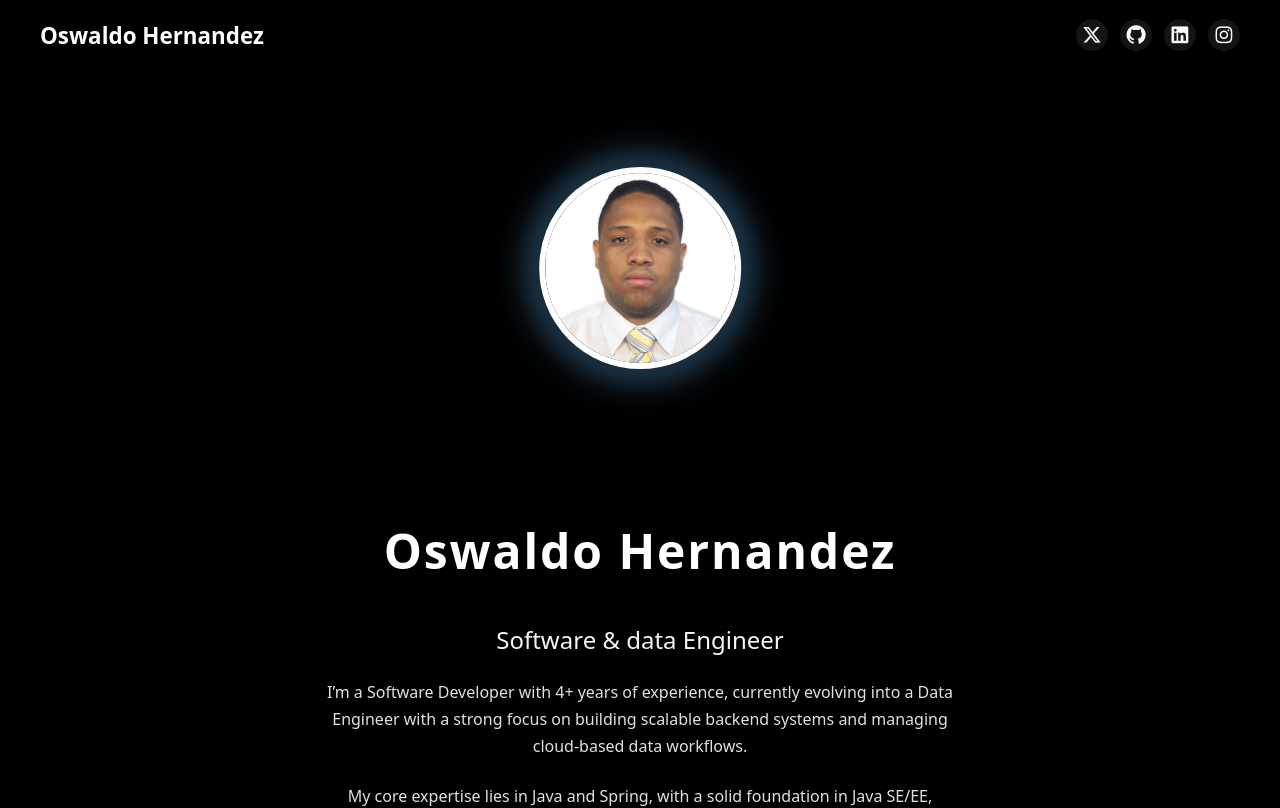
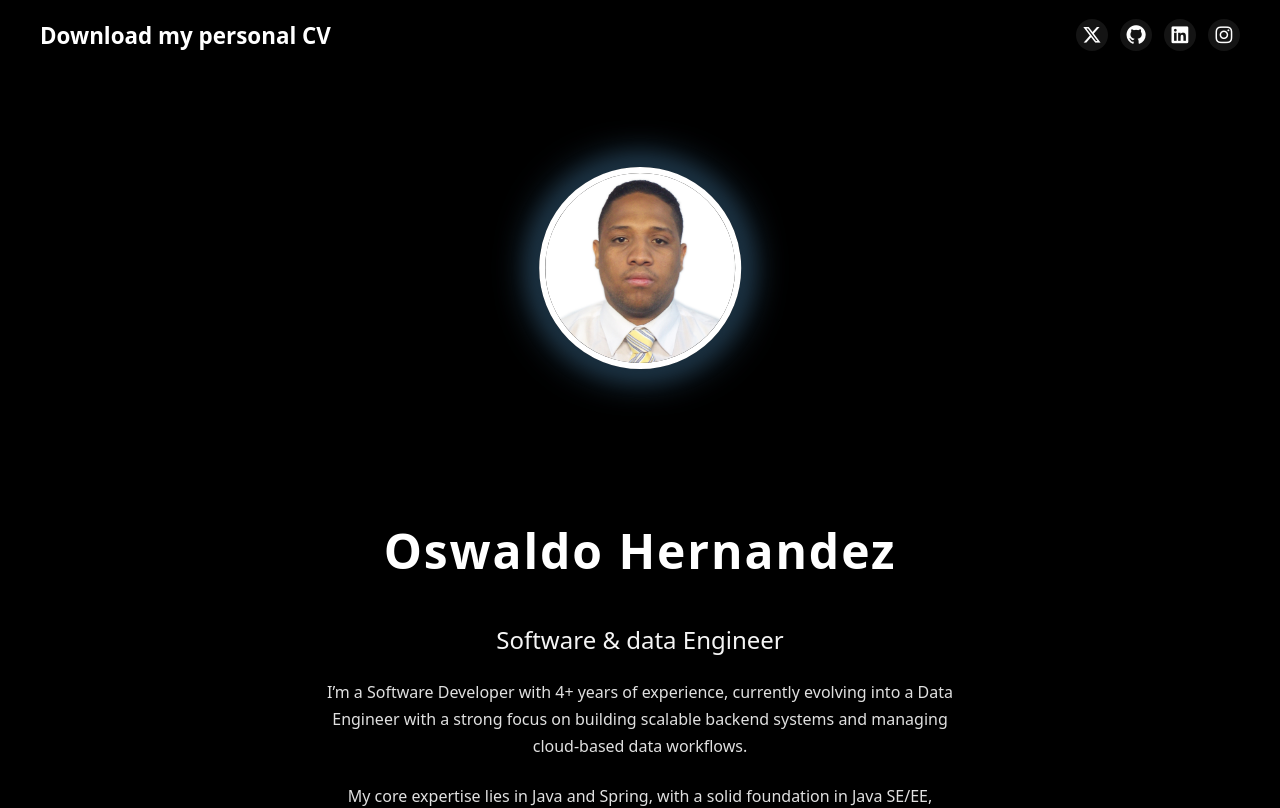
Before and after one commit to OswaldOniSango/personal-web, an Angular app: page / in a window 1280 px wide. Shown: the top 808 px of the page. Built offline with nearby package versions, Linux system fonts and the light colour scheme.

Commit message:
add personal cv

```diff
--- a/src/app/app.component.html
+++ b/src/app/app.component.html
@@ -1,7 +1,12 @@
 <div class="space-page">
 
   <header class="top-bar">
-    <div class="logo">Oswaldo Hernandez</div>
+    <a class="cv-link"
+      href="assets/cv/Oswaldo_Hernandez_CV.pdf"
+      download="Oswaldo_Hernandez_CV.pdf">
+      Download my personal CV
+    </a>
+
 
     <nav class="social-icons">
       <a href="https://x.com/OswaldOniShango" target="_blank">
--- a/src/app/app.component.scss
+++ b/src/app/app.component.scss
@@ -22,11 +22,6 @@
   display: flex;
   justify-content: space-between;
   align-items: center;
-}
-
-.logo {
-  font-size: 1.4rem;
-  font-weight: 700;
 }
 
 .social-icons {
@@ -143,3 +138,15 @@ i {
 .description-list{
   list-style-position: inside;
 }
+
+.cv-link {
+  color: #fff;
+  text-decoration: none;
+  font-size: 1.4rem;
+  font-weight: 700;
+
+  &:hover {
+    text-decoration: underline;
+    opacity: 0.9;
+  }
+}
```
Also changed, not shown: 1 other file (tests, documents, lock files or other folders).
